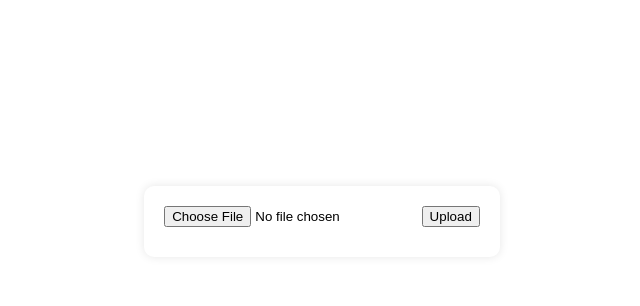
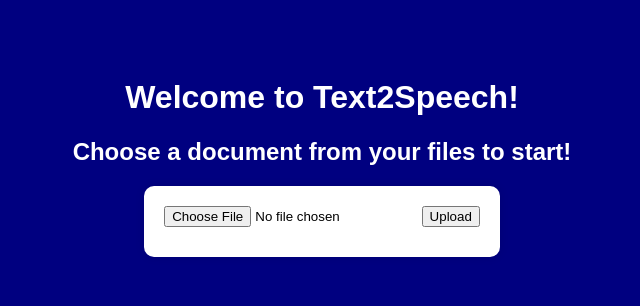
Before and after one commit to cullenowens/Text2Speech, a Flask app: page / in a window 1280 px wide. Shown: the top 306 px of the page, without its empty margins (318-958 px from the left). Run offline with Flask 3, Linux system fonts and the light colour scheme.

Commit message:
getting css connected

```diff
--- a/src/static/styles/style.css
+++ b/src/static/styles/style.css
@@ -1,7 +1,7 @@
 /*styling the page*/
 
 body {
-    background-color: 008080;
+    background-color: navy;
     font-family: 'Fredoka', sans-serif;
     text-align: center;
     padding: 50px;
```
